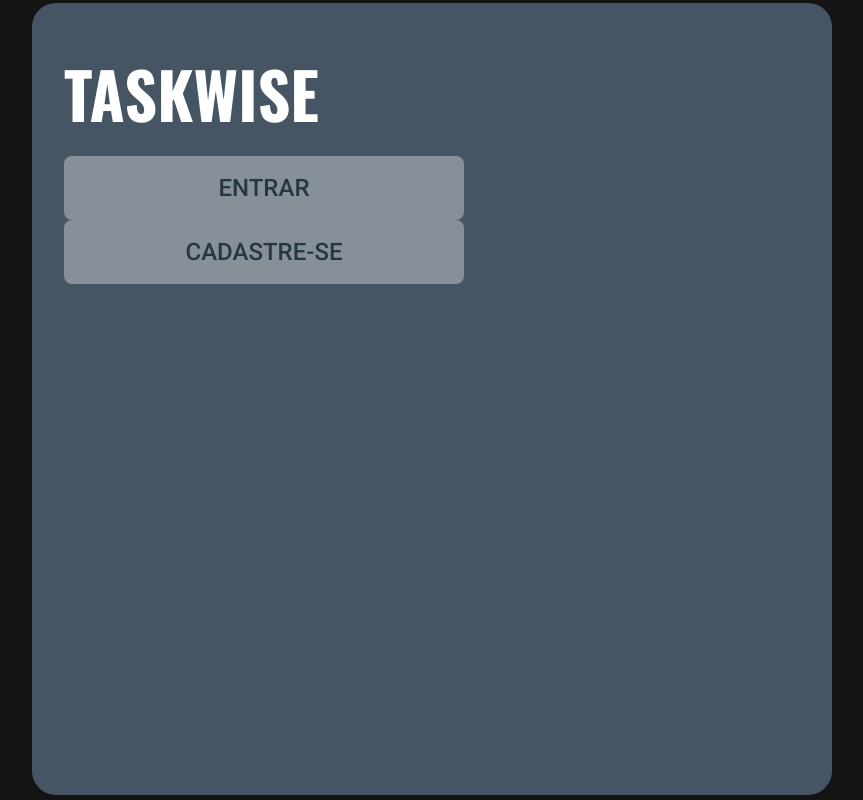
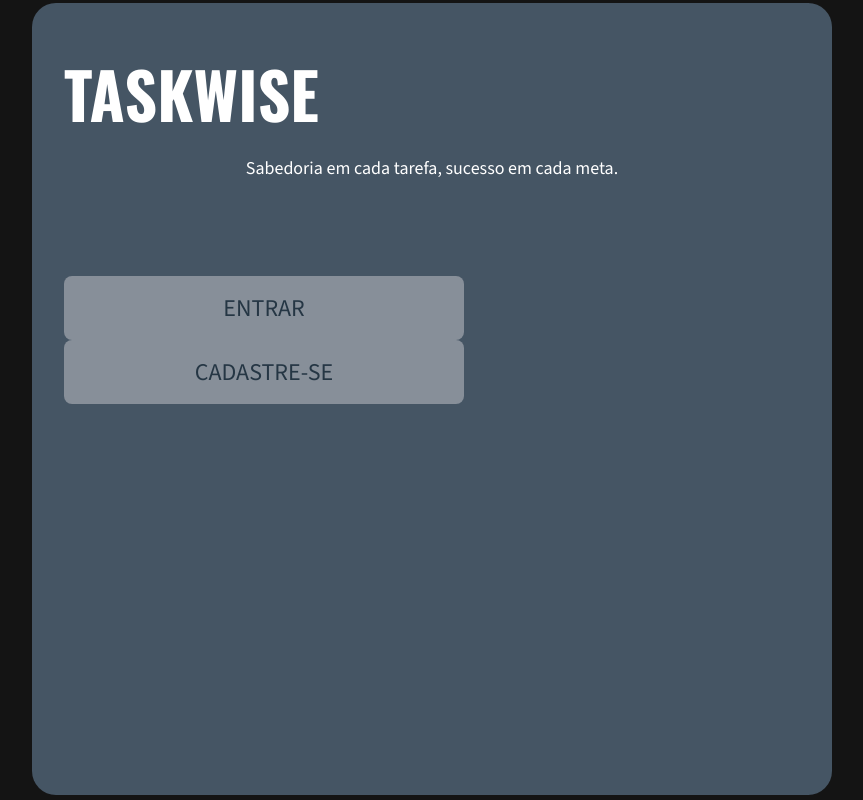
Before and after one commit to hellvina/task_wise, an Angular app in the folder client-app/: page / in a window 1280 px wide. Shown: the whole page, without its empty margins (208-1071 px from the left). Built offline with nearby package versions, Linux system fonts and the light colour scheme.

Commit message:
style: change secondary font

```diff
--- a/client-app/src/app/components/button/button.css
+++ b/client-app/src/app/components/button/button.css
@@ -8,7 +8,7 @@
     margin-left: auto;
     position: relative;
     margin-bottom: 1rem;
-    font-family: 'Roboto', serif;
+    font-family: 'Source Sans 3', serif;
     font-size: 24px;
     font-weight: 500;
     color: var(--button-text-color);
--- /dev/null
+++ b/client-app/src/app/components/slogan/slogan.css
@@ -0,0 +1,11 @@
+#slogan {
+    width: fit-content;
+    color:white;
+    font-family: 'Source Sans 3', serif;
+    font-weight: 200;
+    position: relative;
+    font-size: 18px;
+    margin-bottom: 6rem;
+    margin-right: auto;
+    margin-left: auto;
+}
--- /dev/null
+++ b/client-app/src/app/components/slogan/slogan.html
@@ -0,0 +1 @@
+<h2 id="slogan"> Sabedoria em cada tarefa, sucesso em cada meta. </h2>
--- a/client-app/src/app/pages/index/index.html
+++ b/client-app/src/app/pages/index/index.html
@@ -1,5 +1,6 @@
 <main>
     <app-title></app-title>
+    <app-slogan></app-slogan>
     <section class="button-group">
         <app-button [action]="'link'" [page]="'login'" [label]="'ENTRAR'"></app-button>
         <app-button [action]="'link'" [page]="'register'" [label]="'CADASTRE-SE'"></app-button>
--- a/client-app/src/app/pages/index/index.ts
+++ b/client-app/src/app/pages/index/index.ts
@@ -1,11 +1,12 @@
 import { Component } from '@angular/core';
 import { ButtonComponent } from '../../components/button/button';
 import { TitleComponent } from '../../components/title/title';
+import { SloganComponent } from '../../components/slogan/slogan';
 
 @Component({
   selector: 'app-index',
   standalone: true,
-  imports: [ButtonComponent, TitleComponent],
+  imports: [ButtonComponent, TitleComponent, SloganComponent],
   templateUrl: './index.html',
   styleUrl: './index.css'
 })
--- a/client-app/src/styles.css
+++ b/client-app/src/styles.css
@@ -1,7 +1,7 @@
 /*Imports, variables and global styles*/
 
 @import url('https://fonts.googleapis.com/css2?family=Oswald:wght@200..700&display=swap');
-@import url('https://fonts.googleapis.com/css2?family=Roboto:ital,wght@0,100;0,300;0,400;0,500;0,700;0,900;1,100;1,300;1,400;1,500;1,700;1,900&display=swap');
+@import url('https://fonts.googleapis.com/css2?family=Source+Sans+3:ital,wght@0,200..900;1,200..900&display=swap');
 
 *{
     box-sizing: border-box;
```
Also changed, not shown: client-app/src/app/components/slogan/slogan.ts (added, +12 -0 lines), 1 other file (tests, documents, lock files or other folders).
